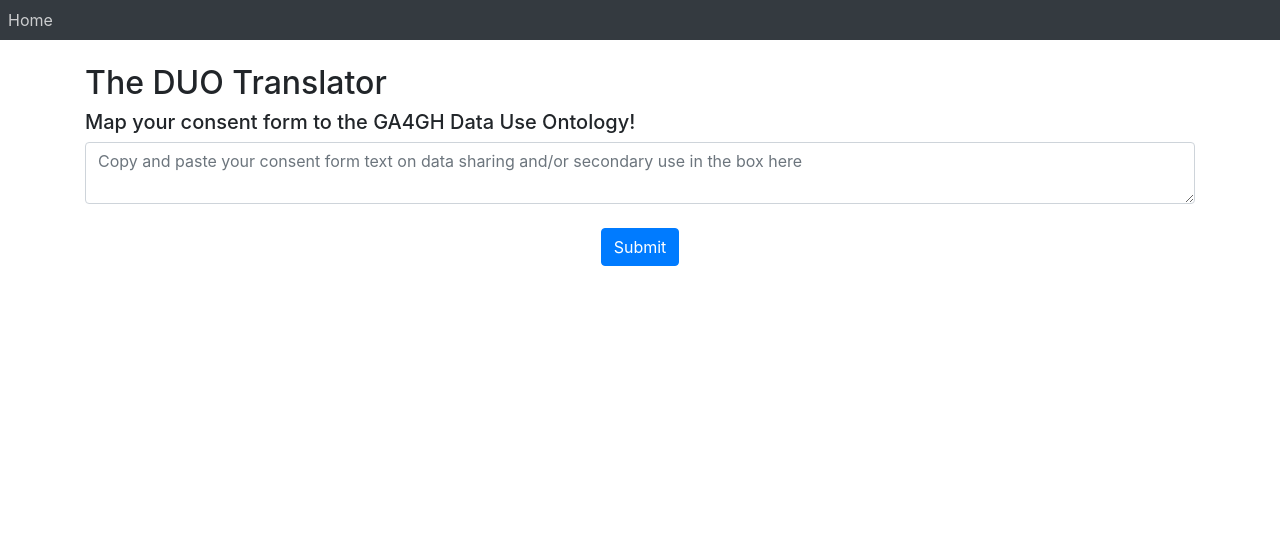
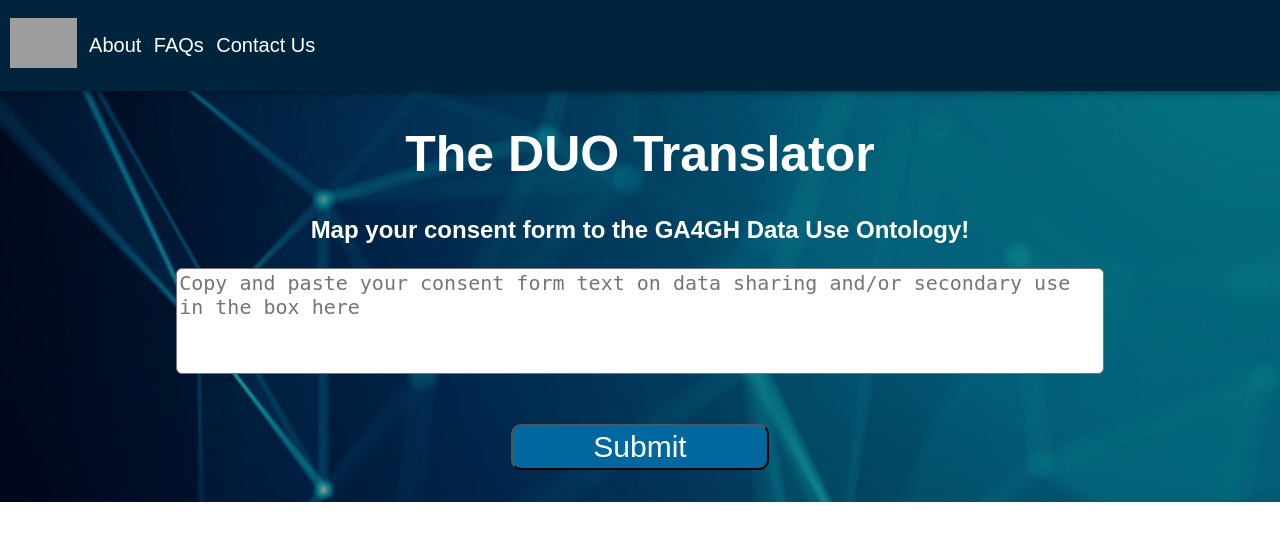
Before and after one commit to harinlee83/DuoTranslator, a Flask app: page / in a window 1280 px wide. Shown: the top 541 px of the page. Run offline with Flask 2, Linux system fonts and the light colour scheme; parts of the project's set-up code (start-up, migrations or seed data) failed here and were passed over; some libraries are stand-ins or nearby versions; grey boxes are pictures that could not be loaded.

Commit message:
Added CSS

```diff
--- a/functions.py
+++ b/functions.py
@@ -5,7 +5,7 @@
 import re
 from urllib.parse import quote
 
-list_of_terms_CSV_file = "csv files/TermMapping.csv"
+list_of_terms_CSV_file = "website/csv files/TermMapping.csv"
 fileArray = pandas.read_csv(list_of_terms_CSV_file)
 query = fileArray["Query for:"]
 purl = fileArray["If found, then add*:"]
--- /dev/null
+++ b/website/static/css/style.css
@@ -0,0 +1,97 @@
+
+.top-row {
+    background-image: url(../images/background.png);
+}
+
+body {
+    margin: 0;
+}
+
+.nav-bar {
+    padding: 2px 10px;
+    background: #00243c;
+    font-family: "Montserrat",sans-serif;
+    box-shadow: 0 2px 5px 0 rgb(0 0 0 / 26%), 0 2px 10px 0 rgb(0 0 0 / 16%);
+    position: relative;
+    align-items: center;
+    height:auto;
+}
+
+.nav-bar li {
+    display: inline-block;
+    vertical-align: middle;
+    margin-right: 8px;
+}
+
+.nav-bar li a {
+    font-size: 20px;
+    text-decoration: none;
+    color: #fff;
+    transition: color .3s ease;
+    cursor: pointer;
+    font-weight: 500;
+}
+
+ul {
+    list-style: none;
+    padding: 0;
+}
+
+header {
+    width:100%;
+    margin:auto;
+}
+
+button {
+    border-radius: 10px;
+    background-color: rgb(0, 104, 159);
+    font-family: sans-serif;
+    font-size: 30px;
+    font-weight: 500;
+    color: rgb(255, 255, 255);
+    padding: 4px 5rem;
+    margin: 2rem auto;
+}
+
+.buttonHolder {
+    text-align: center;
+}
+
+.container-body {
+    width:90%;
+    margin:auto;
+}
+
+.heading1 {
+    font-size: 50px;
+    font-family: "Montserrat",sans-serif;
+    color: #fff;
+    text-align: center;
+}
+
+.heading2 {
+    font-size: x-large;
+    font-family: "Montserrat",sans-serif;
+    color: #fff;
+    text-align: center;
+}
+
+.heading3 {
+    color: rgb(31, 59, 80);
+    font-family: sans-serif;
+    font-size: 40px;
+    font-weight: 600;
+    text-align: center;
+    padding: 0px 5rem;
+}
+
+.my-form textarea{
+    width:80%;
+    height: 100px;
+    resize: none;
+    font-size:x-large;
+    display:block;
+    margin: auto;
+    border-radius: 6px;
+    scroll-behavior: smooth;
+}
--- a/website/templates/base.html
+++ /dev/null
@@ -1,51 +0,0 @@
-<!DOCTYPE html>
-<html>
-    <head>
-        <meta charset="utf-8" />
-        <meta name="viewport" content="width=device-width, initial-scale=1" />
-        <link
-            rel="stylesheet"
-            href="https://stackpath.bootstrapcdn.com/bootstrap/4.4.1/css/bootstrap.min.css"
-            integrity="sha384-Vkoo8x4CGsO3+Hhxv8T/Q5PaXtkKtu6ug5TOeNV6gBiFeWPGFN9MuhOf23Q9Ifjh"
-            crossorigin="anonymous"
-        />
-        <link
-            rel="stylesheet"
-            href="https://stackpath.bootstrapcdn.com/font-awesome/4.7.0/css/font-awesome.min.css"
-            crossorigin="anonymous"
-        />
-
-        <title>{% block title %}Home{% endblock %}</title>
-    </head>
-    <body>
-        <nav class="navbard navbar-expand-lg navbar-dark bg-dark">
-            <button class="navbar-toggler" type = "button" data-toggle="collapse" data-target = "#navbar">
-                <span class = "navbar-toggler-icon"></span>
-            </button>
-            <div class = "collapse navbar-collapse" id = "navbar">
-                <div class = "navbar-nav">
-                    <a class="nav-item nav-link" href="/">Home</a>
-                </div>
-            </div>
-        </nav>
-        <div class = "container">
-            {% block content %}
-            {% endblock %}
-        </div>
-        <script
-        src="https://code.jquery.com/jquery-3.2.1.slim.min.js"
-        integrity="sha384-KJ3o2DKtIkvYIK3UENzmM7KCkRr/rE9/Qpg6aAZGJwFDMVNA/GpGFF93hXpG5KkN"
-        crossorigin="anonymous"
-        ></script>
-        <script
-        src="https://cdnjs.cloudflare.com/ajax/libs/popper.js/1.12.9/umd/popper.min.js"
-        integrity="sha384-ApNbgh9B+Y1QKtv3Rn7W3mgPxhU9K/ScQsAP7hUibX39j7fakFPskvXusvfa0b4Q"
-        crossorigin="anonymous"
-        ></script>
-        <script
-        src="https://maxcdn.bootstrapcdn.com/bootstrap/4.0.0/js/bootstrap.min.js"
-        integrity="sha384-JZR6Spejh4U02d8jOt6vLEHfe/JQGiRRSQQxSfFWpi1MquVdAyjUar5+76PVCmYl"
-        crossorigin="anonymous"
-        ></script>
-    </body>
-</html>
--- a/website/templates/home.html
+++ b/website/templates/home.html
@@ -1,17 +1,45 @@
-{% extends "base.html" %}
-{% block title %} Home {% endblock %}
+<!DOCTYPE html>
+<html>
+    <head>
+        <meta charset="utf-8" />
+        <meta name="viewport" content="width=device-width, initial-scale=1" />
+        <title>{% block title %}Home{% endblock %}</title>
+        <link rel="stylesheet" type = "text/css" href="../static/css/style.css">
+    </head>
+    <body>
+            <div class = "top-row">
+                <nav class="nav-bar">
+                    <ul>
+                        <li>
+                            <a href = "/">
+                                <img src="../static/images/duos-network-logo.svg" alt="DUOS Logo" style="height: 50px;">
+                            </a>
+                        </li>
+                        <li>
+                            <a href="/">About</a>
+                        </li>
+                        <li>
+                            <a href="/">FAQs</a>
+                        </li>
+                        <li>
+                            <a href="/">Contact Us</a>
+                        </li>
+                    </ul>
+                </nav>
+                <h1 class = "heading1">The DUO Translator</h1>
+                <h3 class = "heading2">Map your consent form to the GA4GH Data Use Ontology!</h5>
+                <div class = "container-body">
+                    <form class = "my-form" action="{{ url_for('views.submit') }}" method ='POST'>
+                        <textarea name = 'text' placeholder="Copy and paste your consent form text on data sharing and/or secondary use in the box here"></textarea>
+                        <br />
+                        <div class="buttonHolder">
+                            <button type = 'submit'>Submit</button>
+                        </div>
+                    </form>
+                </div>
+            </div>
 
-{% block content %}
-<br />
-<h2 align="left">The DUO Translator</h1>
-<h5 align="left">Map your consent form to the GA4GH Data Use Ontology!</h5>
-
-<form action="{{ url_for('views.submit') }}" method ='POST'>
-    <textarea name = 'text' class = 'form-control' placeholder="Copy and paste your consent form text on data sharing and/or secondary use in the box here"></textarea>
-    <br />
-    <div align="center">
-        <button type = 'submit' class ="btn btn-primary">Submit</button>
-    </div>
-</form>
-
-{% endblock %}
+            {% block content %}
+            {% endblock %}
+    </body>
+</html>
```
Also changed, not shown: test.py (deleted, +0 -42 lines), website/templates/results.html (+2 -16 lines), website/static/images/background.png (added), website/static/images/duos-network-logo.svg (renamed from website/static/images/duos-network-logo.cef81907.svg).
